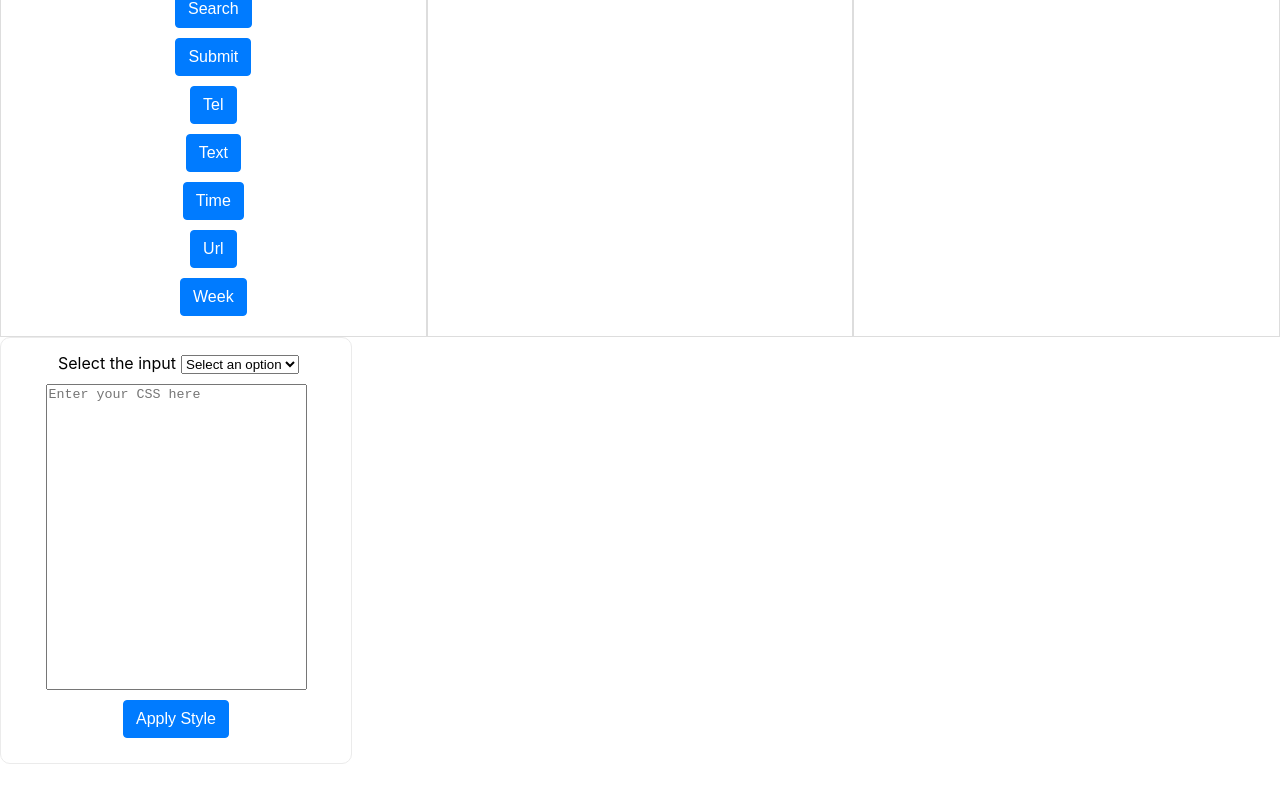
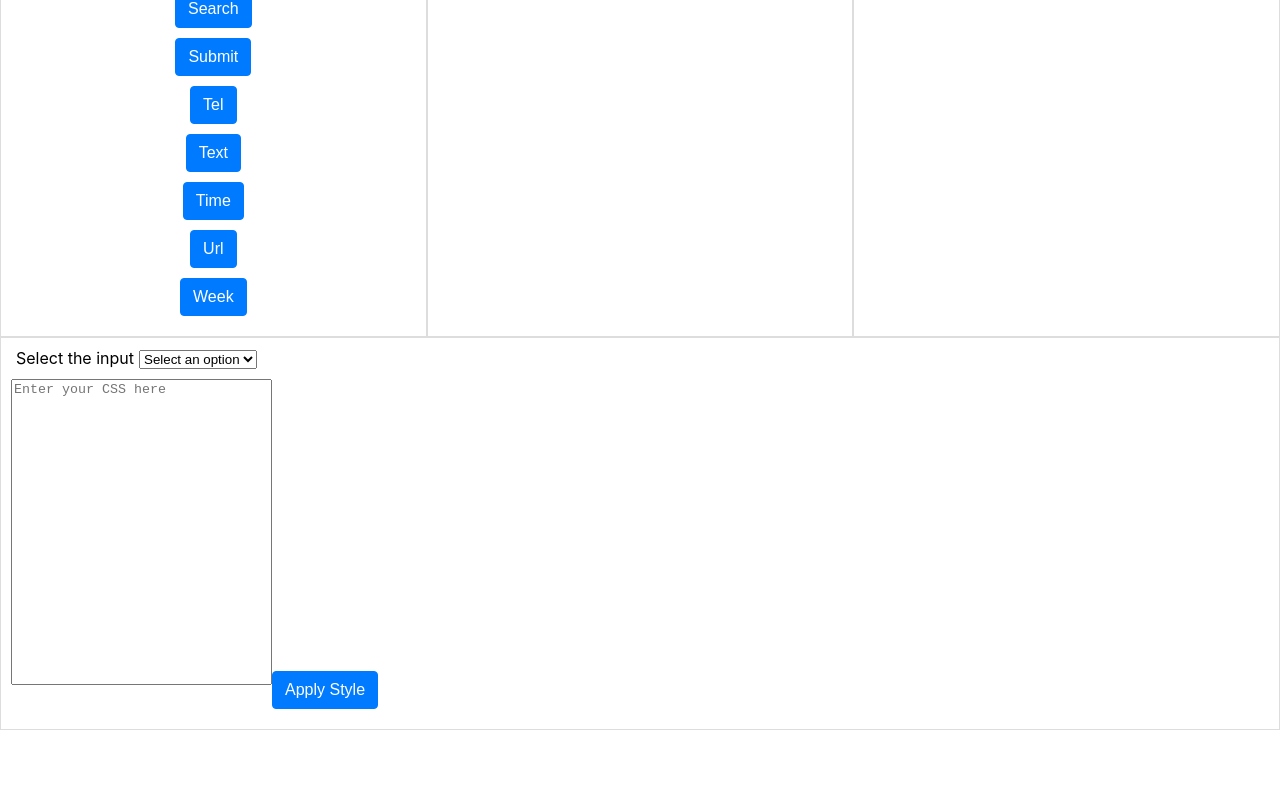
Before and after one commit to GenForm/GenForm.github.io, a React (Create React App) app in the folder GenForm-Drag-Drop/: page / in a window 1280 px wide. Shown: the part 839-1639 px from the top of the page. After the commit the page ends 1615 px from the top, so only its background shows below. Built offline with nearby package versions, Linux system fonts and the light colour scheme.

Commit message:
fix clear

```diff
--- a/GenForm-Drag-Drop/src/components/Personalize.js
+++ b/GenForm-Drag-Drop/src/components/Personalize.js
@@ -18,6 +18,13 @@ function Personalize({ formJSON }) {
     applyStyles();
   }, [formJSON, css]);
 
+  useEffect(() => {
+    if (formJSON.elems.length === 0) {
+      setCss({});
+      setSelectedInput('');
+    }
+  }, [formJSON.elems]);
+
   const handleCssChange = (elem) => {
     const newCss = elem.target.value;
     setCss({ ...css, [selectedInput]: newCss });
@@ -32,8 +39,8 @@ function Personalize({ formJSON }) {
   };
 
   return (
-    <div className="Personnalize">
-      <div id="PersonnalizeStyle">
+    <div className="Personalize" style={{ display: 'flex' }}>
+      <div id="PersonalizeStyle" style={{ flex: '1', border: '1px solid #ddd', padding: '10px' }}>
         <div id="container_label">
           <label>Select the input</label>
           <select value={selectedInput} onChange={(e) => setSelectedInput(e.target.value)}>
```
